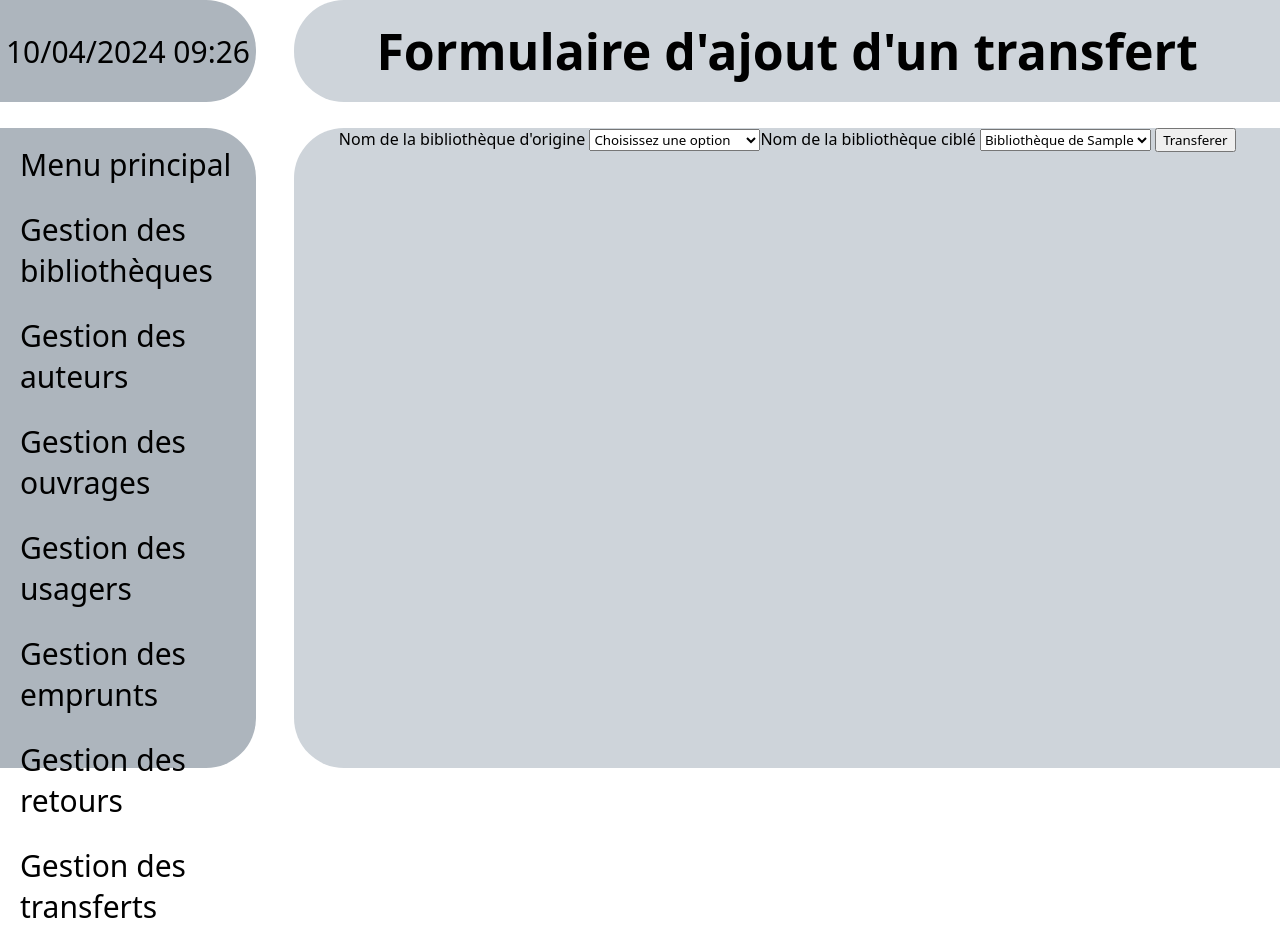
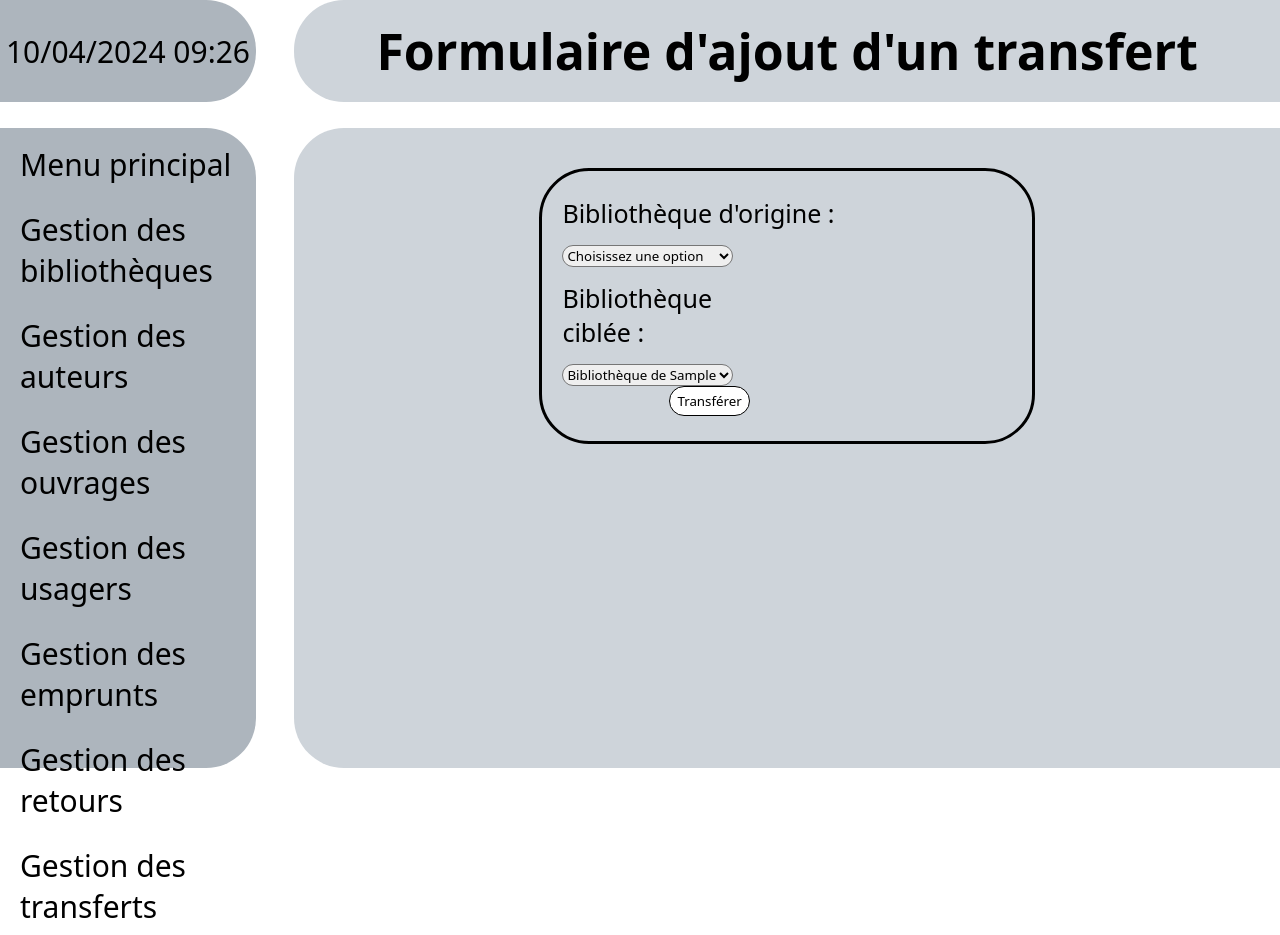
Before and after one commit to TusseauElouan/GrosProjetSaMere, a PHP site: page /Pages/Transferts/transfert_02.php in a window 1280 px wide. Run offline with PHP 8.4, Linux system fonts and the light colour scheme; tables that the repository leaves empty hold one stand-in row (values such as "Sample post").

Commit message:
Style de la page ajout transfert

```diff
--- a/CSS/css_bibliotheque.css
+++ b/CSS/css_bibliotheque.css
@@ -225,3 +225,12 @@ nav a:hover{
     border-radius: 15px;
     background-color: white;
 }
+
+.transfert {
+    display: flex;
+    flex-direction: column;
+    align-items: flex-start;
+    border: 3px solid;
+    border-radius: 50px;
+    padding: 25px 20px;
+}
--- a/Pages/Transferts/transfert_02.php
+++ b/Pages/Transferts/transfert_02.php
@@ -55,9 +55,12 @@ if (isset($_REQUEST['bibli-cible'], $_REQUEST['bibli-origine'], $_REQUEST['titre
     ?>
     <div>
         <div class="content">
+            <div class="content-inside">
+                <div class="transfert">
                     <form action="" method='POST'>
-                <label for="bibli-origine">Nom de la bibliothèque d'origine</label>
-                <select name="bibli-origine" id="bibli-origine" onchange="this.form.submit()">
+                    <div class="label-box">
+                        <label for="bibli-origine">Bibliothèque d'origine : </label>
+                        <select class="form-input" name="bibli-origine" id="bibli-origine" onchange="this.form.submit()">
                             <?php
                             if (!isset($_REQUEST['bibli-origine'])){
                                 echo '<option>Choisissez une option</option>';
@@ -78,6 +81,7 @@ if (isset($_REQUEST['bibli-cible'], $_REQUEST['bibli-origine'], $_REQUEST['titre
                             ;
                             ?>
                         </select>
+                    </div>
                     </form>
                     <form action="" method="post">
                         <?php
@@ -87,8 +91,9 @@ if (isset($_REQUEST['bibli-cible'], $_REQUEST['bibli-origine'], $_REQUEST['titre
                         <?php
                             }
                         ?>
-                <label for="bibli-cible">Nom de la bibliothèque ciblé</label>
-                <select name="bibli-cible" id="bibli-cible">
+                        <div class="label-box">
+                            <label for="bibli-cible">Bibliothèque ciblée : </label><br/>
+                            <select class="form-input" name="bibli-cible" id="bibli-cible">
                                 <?php
 
                                 $result = $pdo->prepare($sql_biblio_retire);
@@ -99,11 +104,13 @@ if (isset($_REQUEST['bibli-cible'], $_REQUEST['bibli-origine'], $_REQUEST['titre
                                 }
                                 ?>
                             </select>
+                        </div>
                         <?php
                         if (isset($_REQUEST['bibli-origine'])) {
                             ?>
-                    <label for="titre">L'ouvrage à transférer</label>
-                    <select name="titre" id="titre">
+                            <div class="label-box">
+                                <label for="titre">Ouvrage à transférer : </label><br />
+                                <select class="form-input" name="titre" id="titre">
                                     <?php
                                         $result = $pdo->prepare($sql);
                                         $result->execute();
@@ -112,13 +119,19 @@ if (isset($_REQUEST['bibli-cible'], $_REQUEST['bibli-origine'], $_REQUEST['titre
                                         }
                                     ?>
                                 </select>
-                    <textarea name="commentaire" id="commentaire" cols="30" rows="10">Aucun</textarea>
+                            </div>
+                            <div class="label-box-textarea">
+                                <label for="commentaire">Commentaire : </label><br />
+                                <textarea class="form-input" name="commentaire" placeholder="Insérez un commentaire (facultatif)" id="commentaire" cols="60" rows="10"></textarea>
+                            </div>
                         <?php
                         }
                         ?>
 
-                <input type="submit" value="Transferer">
+                        <input class="submit-btn" style="margin-left: 45%;" type="submit" value="Transférer">
                     </form>
+                </div>
+            </div>
         </div>
     </div>
 </body>
```
Lines whose indentation alone changed are shown as unchanged.
